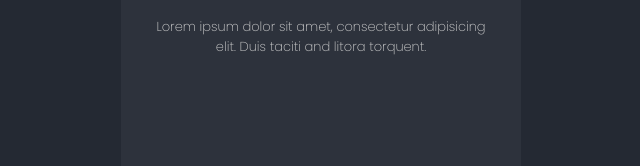
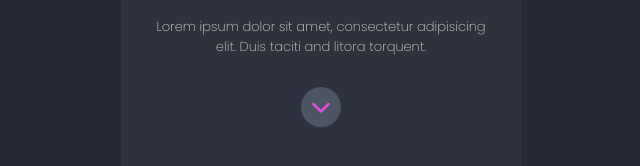
Before and after one commit to emaduddin678/slack-first_design, a plain HTML site: page index.html in a window 1280 px wide. Shown: the part 418-584 px from the top of the page, without its empty margins (319-959 px from the left). Drawn offline with Linux system fonts and the light colour scheme.

Commit message:
complete

```diff
--- a/index.html
+++ b/index.html
@@ -4,6 +4,7 @@
     <meta charset="UTF-8">
     <meta http-equiv="X-UA-Compatible" content="IE=edge">
     <meta name="viewport" content="width=device-width, initial-scale=1.0">
+    <script src="https://kit.fontawesome.com/4518a9ec8f.js" crossorigin="anonymous"></script>
     <link href="https://fonts.googleapis.com/css2?family=Poppins:ital,wght@0,100;0,200;0,700;1,400&display=swap" rel="stylesheet">    <link rel="stylesheet" href="style.css">
     <title>Design</title>
 </head>
@@ -14,7 +15,7 @@
             <h1>The next</h1>
             <h1>big thing</h1>
             <p>Lorem ipsum dolor sit amet, consectetur adipisicing elit. Duis taciti and litora torquent.</p>
-            <div class="iconbox"></div>
+            <div class="iconbox"><i class="fas fa-chevron-down"></i></div>
         </div>
     </main>
 </body>
--- a/style.css
+++ b/style.css
@@ -45,3 +45,23 @@
     margin-top: 20px;
 
 }
+
+
+.iconbox {
+    width: 40px;
+    height: 40px;
+    border-radius: 50%;
+    display: flex;
+    justify-content: center;
+    align-items: center;
+    margin: 0 auto;
+    margin-top: 30px;
+    /* background-color: #2D323C; */
+    background: #4d5464;
+}
+.iconbox i {
+    /* display: inline; */
+    background-color: #4d5464;
+    font-size: 20px;
+    color: #e74ee0;
+}
```
